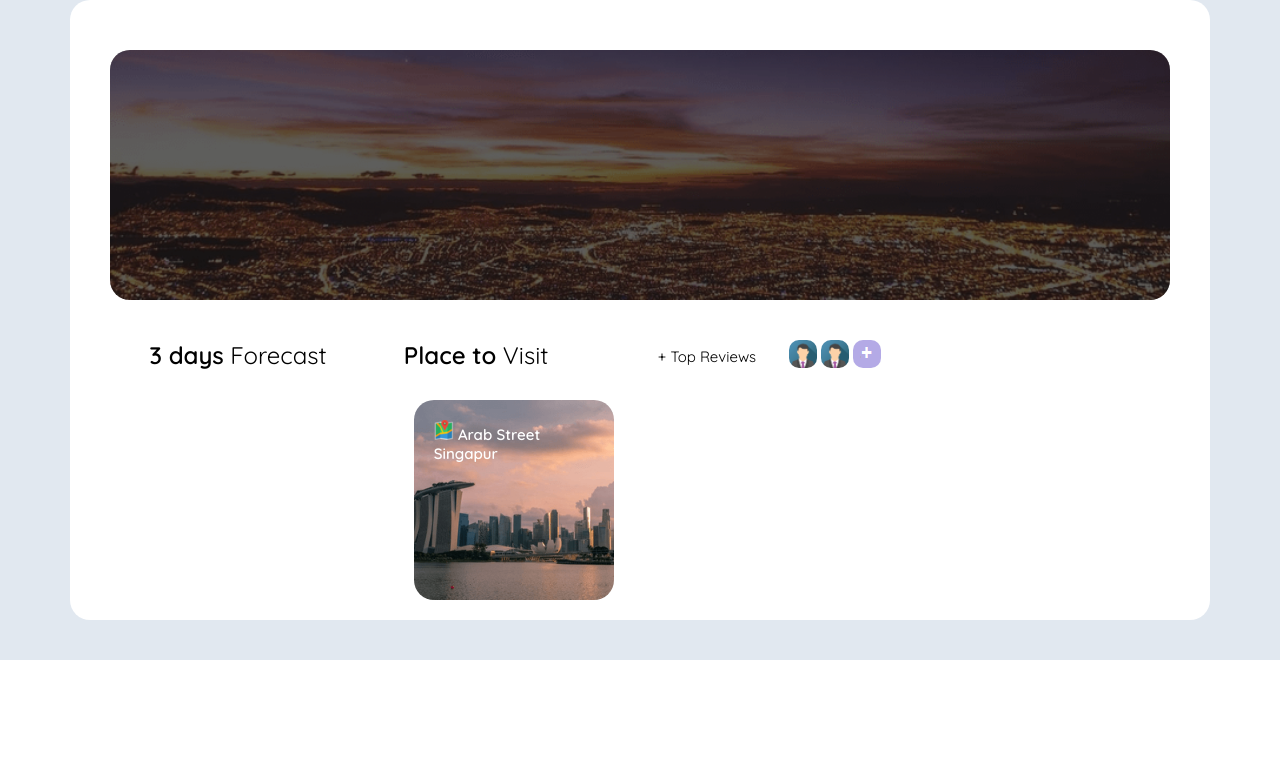
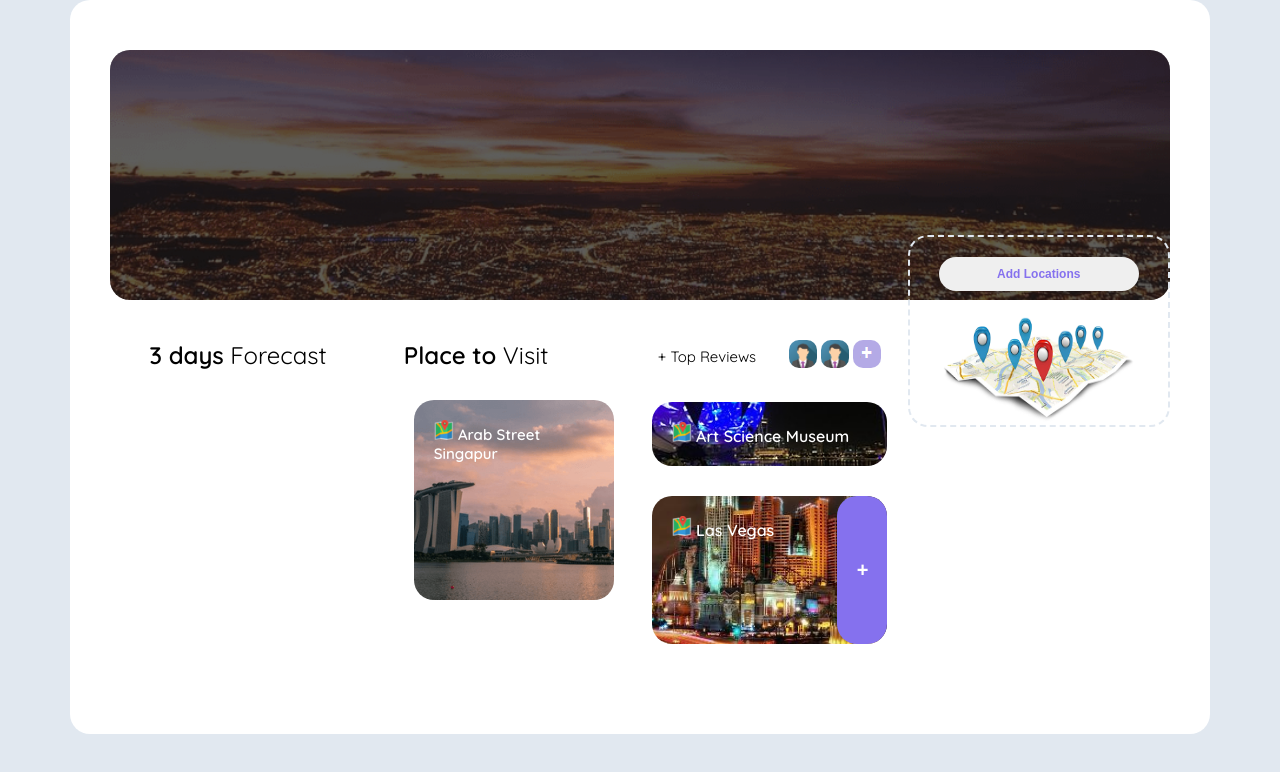
Before and after one commit to masmelacarol/weather-app, a website: page public/index.html in a window 1280 px wide. Shown: the part 90-862 px from the top of the page. Before the commit the page ends 800 px from the top, so only its background shows below. Drawn offline with Linux system fonts and the light colour scheme; no server answers.

Commit message:
[upd]: se añade funcionalidad de addLocation

```diff
--- a/public/index.html
+++ b/public/index.html
@@ -37,7 +37,8 @@
           <section class="main-visit">
             <h2><span>Place to</span> Visit</h2>
             <div class="main-visit_container">
-              <h4><img src="../src/images/icon-location.png" alt=""></span> Arab Street Singapur</h4>
+              <h4><img src="../src/images/icon-location.png" alt="arab street Singapore"></span> Arab Street Singapur
+              </h4>
             </div>
           </section>
           <section class="main-reviews">
@@ -55,16 +56,30 @@
                 </figure>
               </div>
             </header>
+            <div class="review-content">
+              <div class="container container_uno">
+                <h4><img src="../src/images/icon-location.png" alt="Art Science Museum"></span> Art Science Museum</h4>
+              </div>
+              <div class="container container_dos">
+                <h4><img src="../src/images/icon-location.png" alt="Fountain of Truth Church"></span> Las Vegas</h4>
+                <button class="btn">+</button>
+              </div>
+            </div>
           </section>
         </section>
-        <aside class="main-card">
-
+        <aside class="cards">
+          <div class="main-card"></div>
+          <div class="add-card">
+            <div class="add-card_container">
+              <button class="add-location">Add Locations</button>
+              <img src="../src/images/add-location.png" alt="add location">
+            </div>
+          </div>
         </aside>
       </main>
     </section>
 
   </section>
-  <script src="https://kit.fontawesome.com/d399605320.js" crossorigin="anonymous"></script>
   <script src="../src/index.js"></script>
 </body>
 
--- a/src/css/style.scss
+++ b/src/css/style.scss
@@ -212,9 +212,6 @@ i {
         @include grid(200px);
         justify-items: center;
 
-        @media screen and (max-width: 600px) {
-          grid-template-rows: repeat(3, minmax(200px, 1fr));
-        }
       }
 
       h2 {
@@ -335,11 +332,91 @@ i {
             }
           }
         }
+
+        .review-content {
+          @include grid(1fr);
+          grid-template-rows: 1fr 2fr;
+
+          &:first-of-type:not(h4) {
+            margin-top: 20px;
+          }
+
+          .container {
+            margin: 10px;
+            padding: 20px;
+            @extend .background;
+            @extend .border;
+            min-height: 50px;
+
+            h4 {
+              color: #fff;
+            }
+
+            img {
+              width: 20px;
+            }
+
+            &_uno {
+              background-image: url('../src/images/cover-review_1.png');
+            }
+
+            &_dos {
+              position: relative;
+              background-image: url('../src/images/cover-review_2.png');
+
+              button {
+                @extend .border;
+                position: absolute;
+                top: 0;
+                right: 0;
+                height: 100%;
+                width: 50px;
+                background-color: var(--bg-btn);
+                color: #fff;
+                font-weight: 700;
+                font-size: 20px;
+                outline: none;
+                border: none;
+              }
+            }
+          }
+        }
+      }
+
+      .cards {
+        z-index: 4;
+
+        .add-card {
+          @extend .border;
+          @include grid(1fr);
+          justify-items: center;
+
+          border: 2px dashed var(--bg-main);
+          padding: 20px;
+
+          button {
+            @extend .border;
+            display: block;
+            padding: 10px 20px;
+            text-align: center;
+            outline: none;
+            border: none;
+            width: 100%;
+            cursor: pointer;
+            font-size: 12px;
+            color: var(--bg-btn);
+            font-weight: bold;
+          }
+
+          img {
+            width: 200px;
+            margin: 0 auto;
+          }
+        }
       }
 
       &-card {
         margin-top: -40%;
-        z-index: 4;
 
         @media screen and (max-width:768px) {
           margin-top: 0;
--- a/src/index.js
+++ b/src/index.js
@@ -5,6 +5,9 @@ class WeatherData {
     this.temperature;
     this.weather;
     this.forecast;
+    this.fetchData = this.fetchData.bind(this);
+    this.getLocation = this.getLocation.bind(this);
+    this.showWeatherGeneric = this.showWeatherGeneric.bind(this);
   }
 
   getTemperature(temperature) {
@@ -44,7 +47,6 @@ class WeatherData {
     let dayOne = dates.findIndex((item) => item.getDate() == today + 1 && item.getHours() == 6);
     let dayTwo = dates.findIndex((item) => item.getDate() == today + 2 && item.getHours() == 6);
     let dayThree = dates.findIndex((item) => item.getDate() == today + 3 && item.getHours() == 6);
-    console.log("WeatherData -> getDate -> dayThree", dayThree)
     return [forestList[dayOne], forestList[dayTwo], forestList[dayThree]];
   }
 
@@ -122,7 +124,6 @@ class WeatherData {
    */
 
   getWeatherData(data) {
-    console.log("WeatherData -> getWeatherData -> data", data)
     let main = this.getTemperature(data);
     let weather = {
       name: data.name,
@@ -204,7 +205,7 @@ class WeatherData {
    * @memberof WeatherData
    */
 
-  showWeatherSingapur(data) {
+  showWeatherGeneric(data) {
     const mainCard = document.querySelector('.main-card');
     const weather = this.getWeatherData(data);
     mainCard.innerHTML += `<div class="card-container">
@@ -282,9 +283,35 @@ class WeatherData {
     this.showWeatherBogota(weatherBogota);
     this.showCardForecastBogota(forecast);
     this.showWeatherParis(weatherParis);
-    this.showWeatherSingapur(weatherSingapur);
+    this.showWeatherGeneric(weatherSingapur);
+  }
+
+  /**
+   * Función encargada de llamar a la función @fetchData y enviar el datos a las respetivas
+   * funciones que muestran los datos en el HTML dependiendo la ciudad que se digite
+   * @param {*} city
+   * @memberof WeatherData
+   */
+  async getLocation(city) {
+    try {
+      let weather = await this.fetchData(city, 'weather', API_KEY);
+      this.showWeatherGeneric(weather);
+    } catch (error) {
+      console.log(error.message);
+    }
+  }
+
+
+  async addLocation(e) {
+    console.log("WeatherData -> addLocation -> e", e)
+    let target = e.target.classList.value;
+    let city = prompt('What country do you want to consult?');
+    let cityFormatted = city.charAt(0).toUpperCase() + city.slice(1);
+    this.getLocation(cityFormatted);
   }
 }
 
+const btnAdd = document.querySelector('button.add-location');
 const weather = new WeatherData();
 weather.getData();
+btnAdd.addEventListener('click', (e) => weather.addLocation(e));
```
Also changed, not shown: public/style.css, src/images/add-location.png (added), src/images/cover-review_1.png (added), src/images/cover-review_2.png (added), 1 other file.
